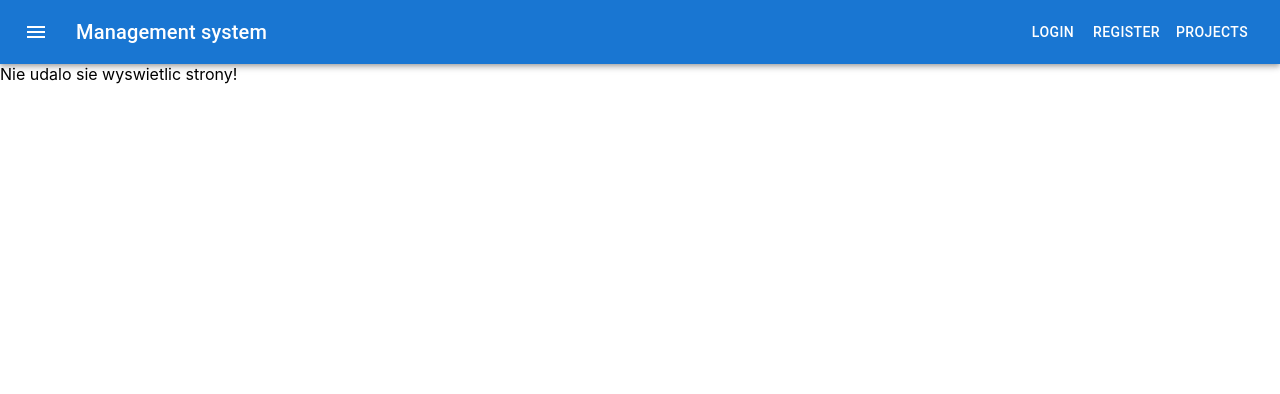
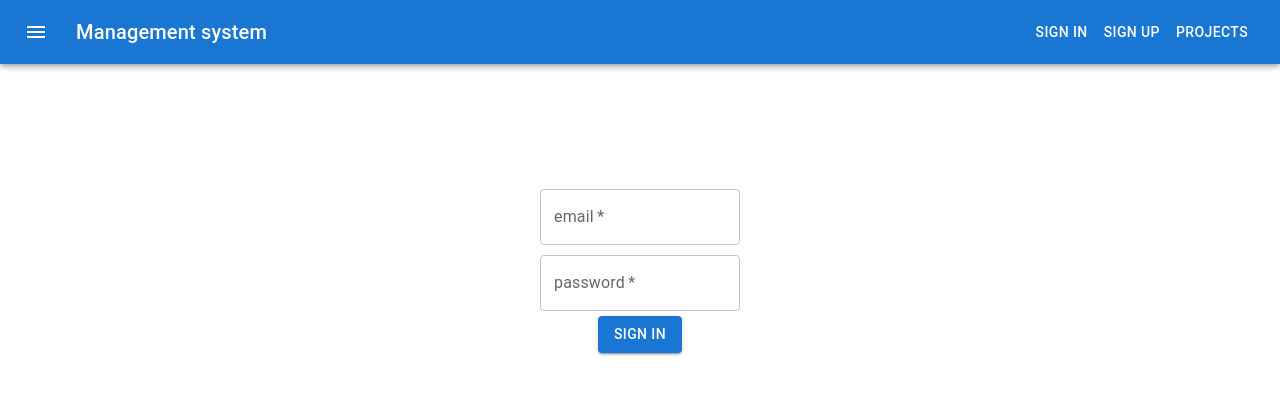
Before and after one commit to Ksysiupeel/Project-management-platform, a React (Create React App) app in the folder frontend/: page /signin in a window 1280 px wide. Shown: the top 394 px of the page. Built offline with nearby package versions, Linux system fonts and the light colour scheme.

Commit message:
Create signin and signup forms, init axiosApi.js

```diff
--- /dev/null
+++ b/frontend/src/axiosApi.js
@@ -0,0 +1,13 @@
+import axios from "axios";
+
+const axiosInstance = axios.create({
+  baseURL: "http://127.0.0.1:8000/api/",
+  timeout: 5000,
+  headers: {
+    Authorization: "JWT " + localStorage.getItem("access_token"),
+    "Content-Type": "application/json",
+    accept: "application/json",
+  },
+});
+
+export default axiosInstance;
--- a/frontend/src/components/App.js
+++ b/frontend/src/components/App.js
@@ -11,8 +11,8 @@ const App = () => {
       <div className="App">
         <Navbar />
         <Routes>
-          <Route path="/login" element={<Login />} />
-          <Route path="/register" element={<Register />} />
+          <Route path="/signin" element={<Login />} />
+          <Route path="/signup" element={<Register />} />
           <Route path="*" element={<NotFound />} />
         </Routes>
       </div>
--- a/frontend/src/components/Login.js
+++ b/frontend/src/components/Login.js
@@ -1,5 +1,63 @@
+import { TextField, Button } from "@mui/material";
+import { useState } from "react";
+import axiosInstance from "../axiosApi";
+
 const Login = () => {
-  return <div></div>;
+  const [email, setEmail] = useState("");
+  const [password, setPassword] = useState("");
+
+  const handleSubmit = () => {
+    axiosInstance
+      .post("/token/obtain/", {
+        email: email,
+        password: password,
+      })
+      .then((res) => {
+        axiosInstance.defaults.headers["Authorization"] =
+          "JWT " + res.data.access;
+        window.localStorage.setItem("acces_token", res.data.access);
+        window.localStorage.setItem("refresh_token", res.data.refresh);
+      })
+      .catch((error) => {
+        throw error;
+      });
+  };
+
+  return (
+    <div className="signin-form">
+      <form>
+        <TextField
+          style={{ width: "200px", margin: "5px" }}
+          type="text"
+          label="email"
+          variant="outlined"
+          value={email}
+          onChange={(e) => {
+            setEmail(e.target.value);
+          }}
+          required
+        />
+
+        <br />
+        <TextField
+          style={{ width: "200px", margin: "5px" }}
+          type="password"
+          label="password"
+          variant="outlined"
+          value={password}
+          onChange={(e) => {
+            setPassword(e.target.value);
+          }}
+          required
+        />
+
+        <br />
+        <Button onClick={handleSubmit} variant="contained" color="primary">
+          Sign in
+        </Button>
+      </form>
+    </div>
+  );
 };
 
 export default Login;
--- a/frontend/src/components/Navbar.js
+++ b/frontend/src/components/Navbar.js
@@ -23,11 +23,11 @@ const Navbar = () => {
           <Typography variant="h6" component="div" sx={{ flexGrow: 1 }}>
             Management system
           </Typography>
-          <Button color="inherit" href="/login">
-            Login
+          <Button color="inherit" href="/signin">
+            Sign in
           </Button>
-          <Button color="inherit" href="/register">
-            Register
+          <Button color="inherit" href="/signup">
+            Sign up
           </Button>
           <Button color="inherit" href="/projects">
             Projects
--- a/frontend/src/components/Register.js
+++ b/frontend/src/components/Register.js
@@ -3,6 +3,7 @@ import Select from "@mui/material/Select";
 import MenuItem from "@mui/material/MenuItem";
 import InputLabel from "@mui/material/InputLabel";
 import { useState } from "react";
+import axios from "axios";
 
 const Register = () => {
   const [first_name, setFirst_Name] = useState("");
@@ -13,20 +14,31 @@ const Register = () => {
   const [birth_date, setBirth_Date] = useState("");
 
   const handleSubmit = () => {
-    console.log(gender);
+    axios
+      .post("http://127.0.0.1:8000/api/user/create/", {
+        first_name: first_name,
+        last_name: last_name,
+        email: email,
+        password: password,
+        gender: gender,
+        birth_date: birth_date,
+      })
+      .then((reponse) => {
+        console.log(reponse.data.msg);
+      });
   };
 
   return (
-    <div className="register-form">
+    <div className="signup-form">
       <form>
         <TextField
-          required
           style={{ width: "200px", margin: "5px" }}
           type="text"
           label="first_name"
           variant="outlined"
           value={first_name}
           onChange={(e) => setFirst_Name(e.target.value)}
+          required
         />
 
         <br />
@@ -89,7 +101,7 @@ const Register = () => {
 
         <br />
         <Button onClick={handleSubmit} variant="contained" color="primary">
-          save
+          Sign up
         </Button>
       </form>
     </div>
--- a/frontend/src/css/app.css
+++ b/frontend/src/css/app.css
@@ -1,4 +1,4 @@
-.register-form {
+.signup-form, .signin-form {
     font-family: sans-serif;
     text-align: center;
     margin-top: 120px;
```
Also changed, not shown: 2 other files (tests, documents, lock files or other folders).
